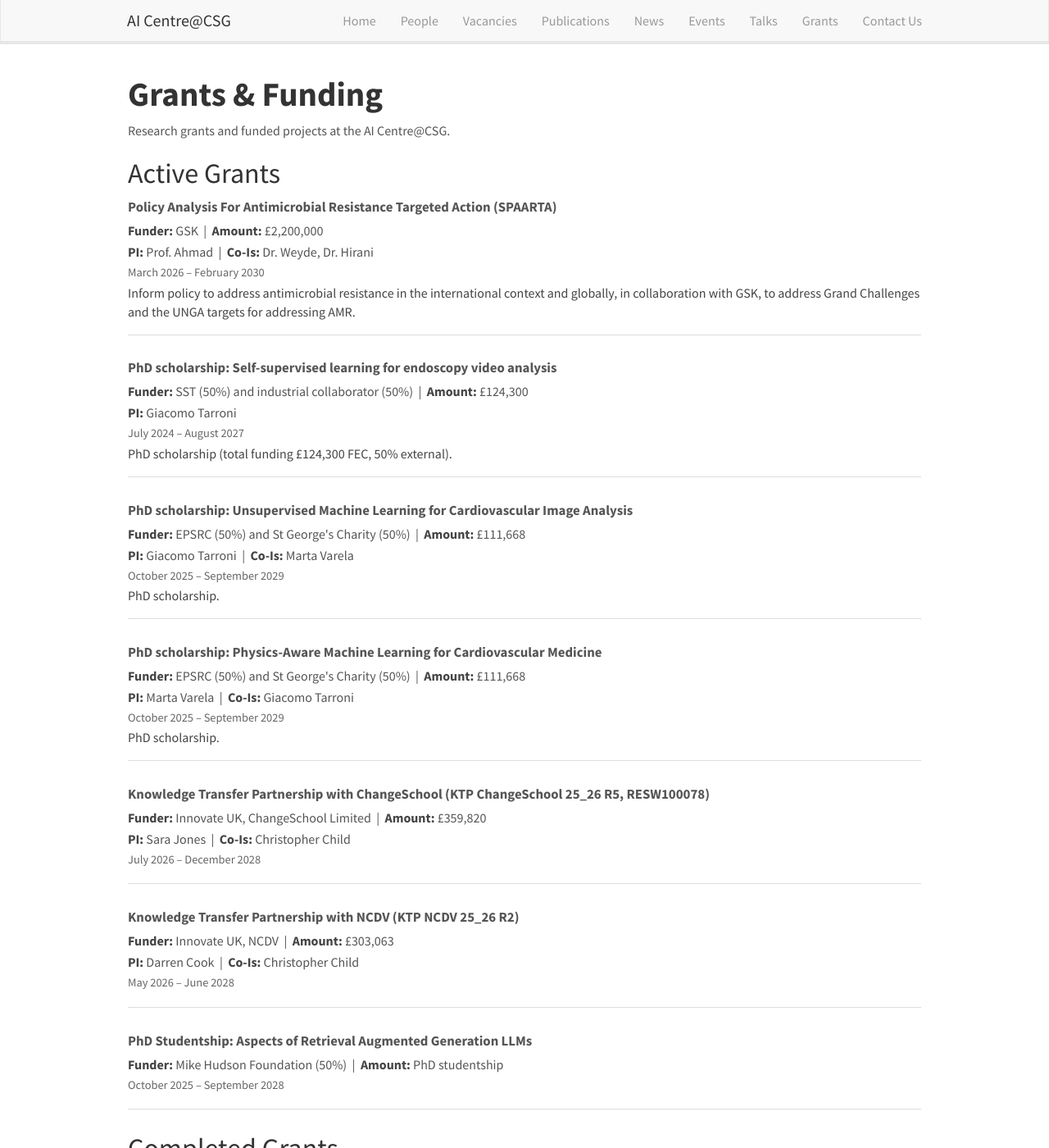
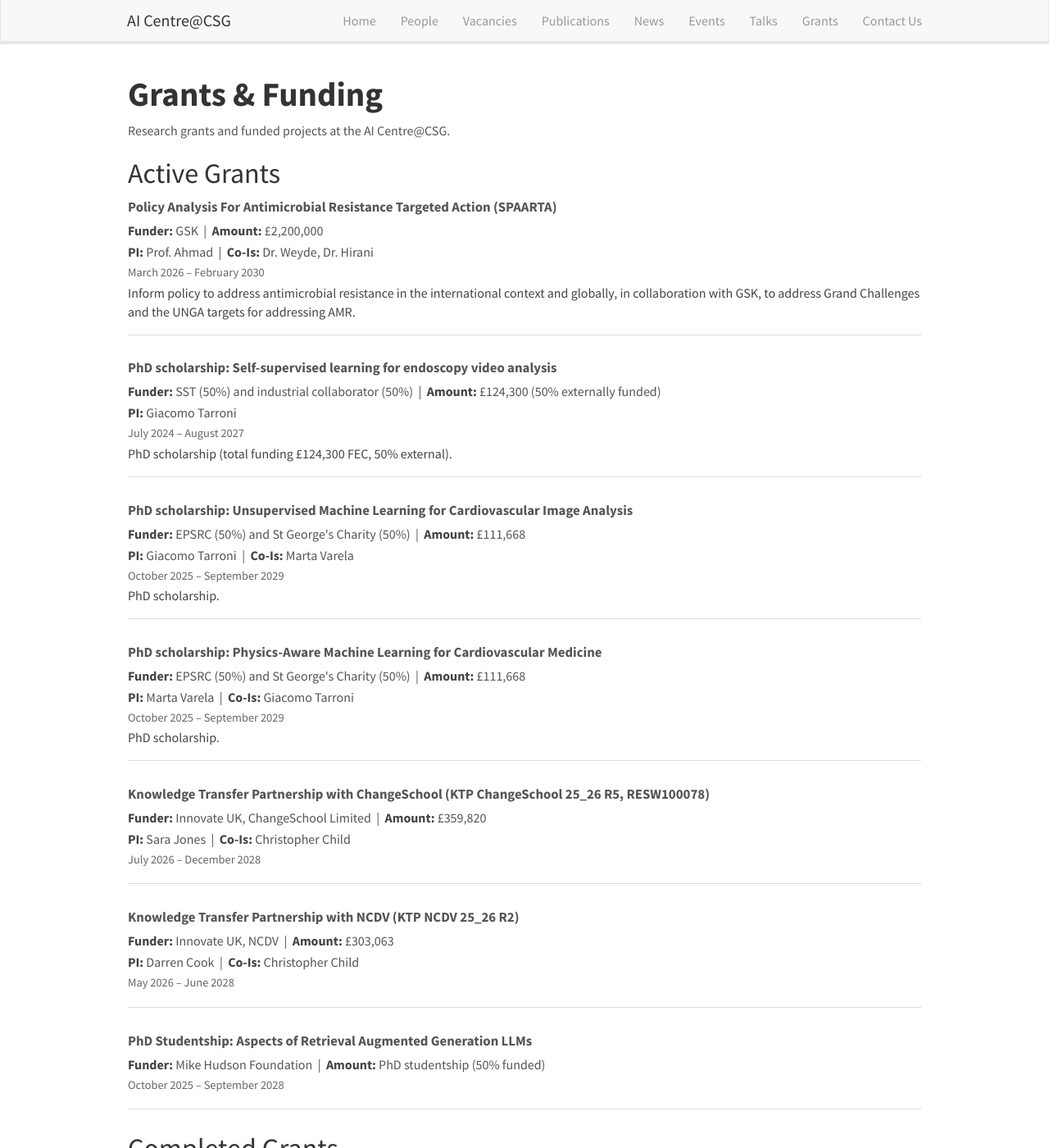
Before and after one commit to aicentre-csg/aicentre-csg.github.io, a Jekyll site: the page built from _pages/grants.html, in a window 1280 px wide and 1400 px high. Shown: the whole window at 82% size. Built offline with Jekyll 4.4.1, drawn with Linux system fonts in a browser that asks for light colours; nearby versions of some CDN libraries.

Commit message:
Mention 50% funding in studentship amounts
Co-Authored-By: Claude Sonnet 5.5 <noreply@anthropic.com>

```diff
--- a/_data/grants.yml
+++ b/_data/grants.yml
@@ -34,7 +34,7 @@
 
 - title: "PhD scholarship: Self-supervised learning for endoscopy video analysis"
   funder: "SST (50%) and industrial collaborator (50%)"
-  amount: "£124,300"
+  amount: "£124,300 (50% externally funded)"
   pi: "Giacomo Tarroni"
   start_date: "2024-07-01"
   end_date: "2027-08-31"
@@ -89,8 +89,8 @@
   status: completed
 
 - title: "PhD Studentship: Aspects of Retrieval Augmented Generation LLMs"
-  funder: "Mike Hudson Foundation (50%)"
-  amount: "PhD studentship"
+  funder: "Mike Hudson Foundation"
+  amount: "PhD studentship (50% funded)"
   start_date: "2025-10-01"
   end_date: "2028-09-30"
   status: active
```
